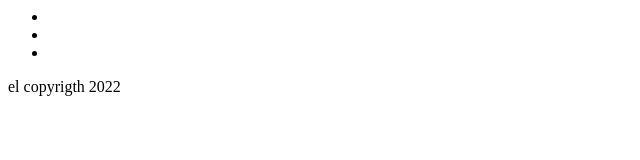
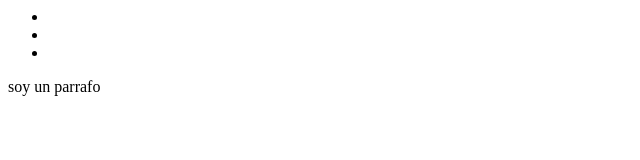
Before and after one commit to mati292/Desafio-3, a plain HTML site: page index.html in a window 1280 px wide. Shown: the full height of the page, 0-640 px from the left. Drawn offline with Linux system fonts and the light colour scheme.

Commit message:
agregue el parrafo al footer

```diff
--- a/index.html
+++ b/index.html
@@ -8,7 +8,7 @@
 
 </ul>
 <footer>
-    <p>el copyrigth 2022 </p>
+    <p>soy un parrafo </p>
 </footer>
 
 </html>
```
